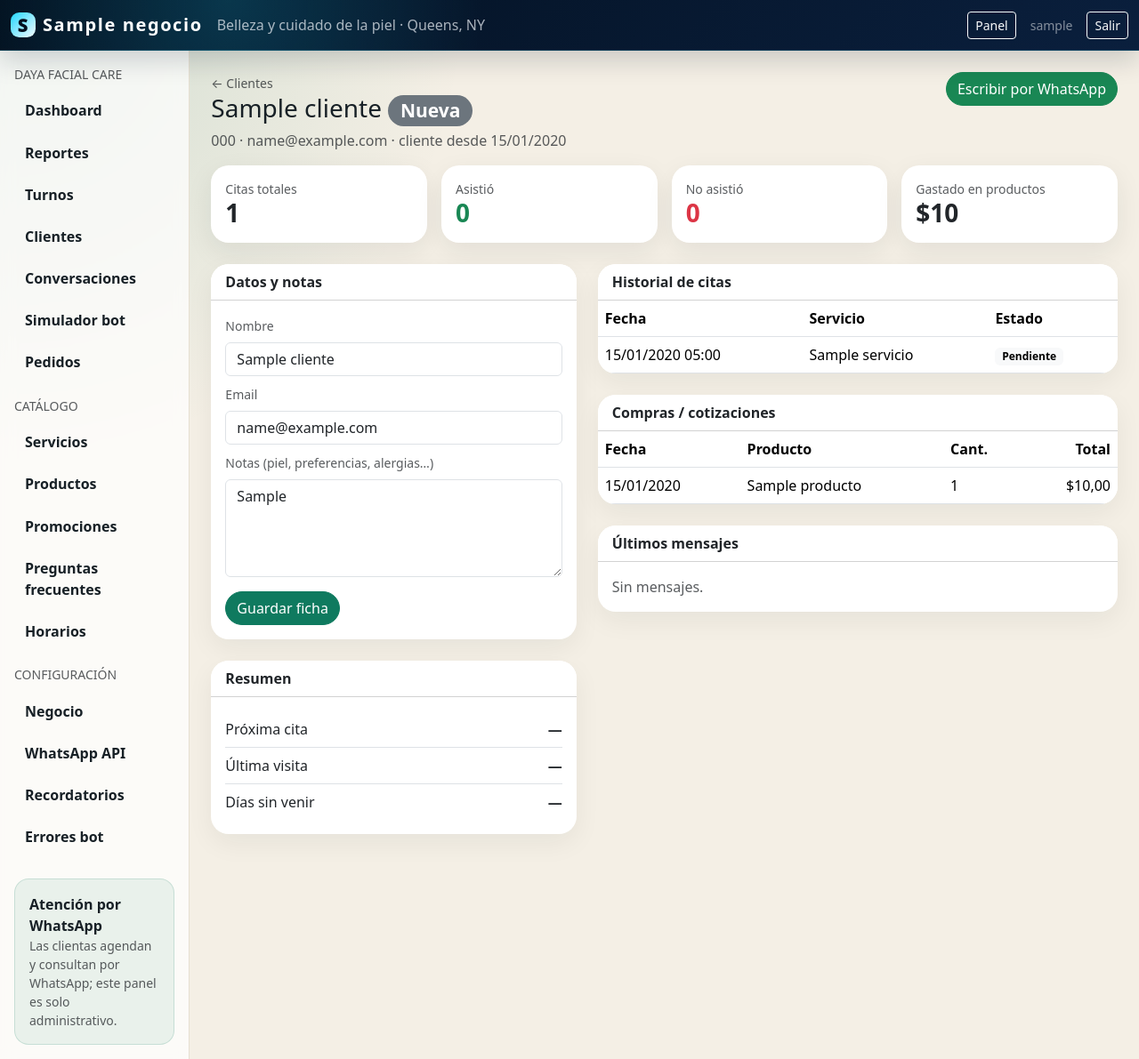
After one commit to edisonedy/horus_turnos, a Django app: page /panel/clientes/1/ in a window 1280 px wide. The commit adds this page. Shown: the whole page at 89% size. Run offline with Django 5.2, Linux system fonts and the light colour scheme; a user stored in the database is signed in; tables that the repository leaves empty hold one stand-in row (values such as "Sample post"); data that the repository does not hold is empty.

Commit message:
Ficha CRM del cliente: historial completo + notas + segmento
Pagina /panel/clientes/<id>/ con estadisticas (citas, asistencias, no-shows,
gastado), proxima cita, ultima visita, dias sin venir, segmento (Activa/
Dormida/Nueva), historial de citas, compras y mensajes, y notas editables.
La lista de clientes enlaza a la ficha.

Co-Authored-By: Claude Opus 4.8 <noreply@anthropic.com>

```diff
--- a/apps/agenda/selectors.py
+++ b/apps/agenda/selectors.py
@@ -1,8 +1,43 @@
-from django.db.models import Q
+from django.db.models import Q, Sum
 from django.utils import timezone
-from .models import BloqueoHorario, Cliente, ListaEspera, PreguntaFrecuente, Producto, Profesional, PromocionWhatsApp, Servicio, Turno
+from .models import BloqueoHorario, Cliente, ListaEspera, PedidoWhatsApp, PreguntaFrecuente, Producto, Profesional, PromocionWhatsApp, Servicio, Turno
 
 ESTADOS_TURNO_ACTIVOS = [Turno.Estado.PENDIENTE, Turno.Estado.CONFIRMADO, Turno.Estado.REAGENDADO]
+
+
+def ficha_cliente(cliente):
+    """Toda la información de una clienta para la ficha CRM del panel."""
+    ahora = timezone.now()
+    turnos = cliente.turnos.select_related('servicio').order_by('-fecha_hora_inicio')
+    pedidos = cliente.pedidos_whatsapp.select_related('producto').order_by('-fecha_creacion')
+    mensajes = cliente.mensajes_whatsapp.order_by('-fecha_creacion')[:20]
+
+    proxima = (turnos.filter(fecha_hora_inicio__gte=ahora, estado__in=ESTADOS_TURNO_ACTIVOS)
+               .order_by('fecha_hora_inicio').first())
+    ultima_visita = turnos.filter(estado=Turno.Estado.ATENDIDO).order_by('-fecha_hora_inicio').first()
+    dias_ultima = (ahora.date() - ultima_visita.fecha_hora_inicio.date()).days if ultima_visita else None
+    gastado = pedidos.exclude(estado=PedidoWhatsApp.Estado.CANCELADO).aggregate(t=Sum('total'))['t'] or 0
+
+    if dias_ultima is None:
+        segmento = 'Nueva'
+    elif dias_ultima <= 45:
+        segmento = 'Activa'
+    else:
+        segmento = 'Dormida'
+
+    return {
+        'turnos': turnos[:15],
+        'pedidos': pedidos[:15],
+        'mensajes': mensajes,
+        'proxima_cita': proxima,
+        'ultima_visita': ultima_visita,
+        'dias_ultima': dias_ultima,
+        'total_citas': turnos.count(),
+        'atendidas': turnos.filter(estado=Turno.Estado.ATENDIDO).count(),
+        'no_shows': turnos.filter(estado=Turno.Estado.NO_ASISTIO).count(),
+        'total_gastado': gastado,
+        'segmento': segmento,
+    }
 
 
 def servicios_activos(negocio):
--- a/apps/agenda/urls.py
+++ b/apps/agenda/urls.py
@@ -15,6 +15,7 @@ urlpatterns = [
     path('panel/profesionales/', views.profesionales, name='profesionales'),
     path('panel/profesionales/<int:profesional_id>/', views.profesionales, name='profesional_editar'),
     path('panel/clientes/', views.clientes, name='clientes'),
+    path('panel/clientes/<int:cliente_id>/', views.cliente_detalle, name='cliente_detalle'),
     path('panel/turnos/', views.turnos, name='turnos'),
     path('panel/turnos/<int:turno_id>/', views.turnos, name='turno_editar'),
 ]
--- a/apps/agenda/views.py
+++ b/apps/agenda/views.py
@@ -3,8 +3,8 @@ from django.contrib.auth.decorators import login_required
 from django.shortcuts import get_object_or_404, redirect, render
 
 from apps.agenda.forms import PedidoWhatsAppForm, PreguntaFrecuenteForm, ProductoForm, ProfesionalForm, PromocionWhatsAppForm, ServicioForm, TurnoForm
-from apps.agenda.models import PedidoWhatsApp, PreguntaFrecuente, Producto, Profesional, PromocionWhatsApp, Servicio, Turno
-from apps.agenda.selectors import clientes_negocio, turnos_negocio
+from apps.agenda.models import Cliente, PedidoWhatsApp, PreguntaFrecuente, Producto, Profesional, PromocionWhatsApp, Servicio, Turno
+from apps.agenda.selectors import clientes_negocio, ficha_cliente, turnos_negocio
 from apps.negocios.selectors import obtener_negocio_usuario
 
 
@@ -181,6 +181,30 @@ def clientes(request):
 
 
 @login_required
+def cliente_detalle(request, cliente_id):
+    negocio = _negocio_requerido(request)
+    if not negocio:
+        return redirect('configuracion_negocio')
+    cliente = get_object_or_404(Cliente, pk=cliente_id, negocio=negocio)
+
+    if request.method == 'POST':
+        cliente.nombre = request.POST.get('nombre', '').strip()
+        cliente.email = request.POST.get('email', '').strip()
+        cliente.observacion = request.POST.get('observacion', '').strip()
+        cliente.save(update_fields=['nombre', 'email', 'observacion'])
+        messages.success(request, 'Ficha del cliente actualizada.')
+        return redirect('cliente_detalle', cliente_id=cliente.id)
+
+    wa = f"https://wa.me/{cliente.telefono}" if cliente.telefono else ''
+    return render(request, 'agenda/cliente_detalle.html', {
+        'negocio': negocio,
+        'cliente': cliente,
+        'wa_link': wa,
+        **ficha_cliente(cliente),
+    })
+
+
+@login_required
 def turnos(request, turno_id=None):
     negocio = _negocio_requerido(request)
     if not negocio:
--- /dev/null
+++ b/templates/agenda/cliente_detalle.html
@@ -0,0 +1,104 @@
+{% extends 'base.html' %}
+{% block title %}{{ cliente.nombre|default:cliente.telefono }} · Ficha{% endblock %}
+{% block content %}
+<div class="d-flex justify-content-between align-items-start mb-3 flex-wrap gap-2">
+    <div>
+        <a href="{% url 'clientes' %}" class="text-decoration-none small text-muted">← Clientes</a>
+        <h1 class="h3 mb-1">{{ cliente.nombre|default:'Sin nombre' }}
+            <span class="badge rounded-pill
+                {% if segmento == 'Activa' %}text-bg-success{% elif segmento == 'Dormida' %}text-bg-warning{% else %}text-bg-secondary{% endif %}">{{ segmento }}</span>
+        </h1>
+        <p class="text-muted mb-0">{{ cliente.telefono }}{% if cliente.email %} · {{ cliente.email }}{% endif %} · cliente desde {{ cliente.fecha_creacion|date:'d/m/Y' }}</p>
+    </div>
+    {% if wa_link %}<a class="btn btn-success rounded-pill" href="{{ wa_link }}" target="_blank" rel="noopener">Escribir por WhatsApp</a>{% endif %}
+</div>
+
+<div class="row g-3 mb-4">
+    <div class="col-6 col-md-3"><div class="card metric-card"><div class="card-body"><div class="text-muted small">Citas totales</div><div class="h3 fw-bold mb-0">{{ total_citas }}</div></div></div></div>
+    <div class="col-6 col-md-3"><div class="card metric-card"><div class="card-body"><div class="text-muted small">Asistió</div><div class="h3 fw-bold mb-0 text-success">{{ atendidas }}</div></div></div></div>
+    <div class="col-6 col-md-3"><div class="card metric-card"><div class="card-body"><div class="text-muted small">No asistió</div><div class="h3 fw-bold mb-0 text-danger">{{ no_shows }}</div></div></div></div>
+    <div class="col-6 col-md-3"><div class="card metric-card"><div class="card-body"><div class="text-muted small">Gastado en productos</div><div class="h3 fw-bold mb-0">${{ total_gastado }}</div></div></div></div>
+</div>
+
+<div class="row g-4">
+    <div class="col-lg-5">
+        <div class="card table-card mb-4">
+            <div class="card-header bg-white fw-semibold">Datos y notas</div>
+            <div class="card-body">
+                <form method="post">
+                    {% csrf_token %}
+                    <label class="form-label small text-muted">Nombre</label>
+                    <input class="form-control mb-2" name="nombre" value="{{ cliente.nombre }}">
+                    <label class="form-label small text-muted">Email</label>
+                    <input class="form-control mb-2" name="email" value="{{ cliente.email }}">
+                    <label class="form-label small text-muted">Notas (piel, preferencias, alergias…)</label>
+                    <textarea class="form-control mb-3" name="observacion" rows="4" placeholder="Ej: piel grasa, prefiere sábados, compró kit acné…">{{ cliente.observacion }}</textarea>
+                    <button class="btn btn-horus rounded-pill">Guardar ficha</button>
+                </form>
+            </div>
+        </div>
+        <div class="card table-card">
+            <div class="card-header bg-white fw-semibold">Resumen</div>
+            <div class="card-body">
+                <div class="d-flex justify-content-between border-bottom py-2"><span>Próxima cita</span><strong>{% if proxima_cita %}{{ proxima_cita.fecha_hora_inicio|date:'d/m/Y H:i' }}{% else %}—{% endif %}</strong></div>
+                <div class="d-flex justify-content-between border-bottom py-2"><span>Última visita</span><strong>{% if ultima_visita %}{{ ultima_visita.fecha_hora_inicio|date:'d/m/Y' }}{% else %}—{% endif %}</strong></div>
+                <div class="d-flex justify-content-between py-2"><span>Días sin venir</span><strong>{% if dias_ultima is not None %}{{ dias_ultima }}{% else %}—{% endif %}</strong></div>
+            </div>
+        </div>
+    </div>
+
+    <div class="col-lg-7">
+        <div class="card table-card mb-4">
+            <div class="card-header bg-white fw-semibold">Historial de citas</div>
+            <div class="table-responsive">
+                <table class="table align-middle mb-0">
+                    <thead><tr><th>Fecha</th><th>Servicio</th><th>Estado</th></tr></thead>
+                    <tbody>
+                    {% for t in turnos %}
+                        <tr>
+                            <td>{{ t.fecha_hora_inicio|date:'d/m/Y H:i' }}</td>
+                            <td>{{ t.servicio.nombre }}</td>
+                            <td><span class="badge text-bg-light">{{ t.get_estado_display }}</span></td>
+                        </tr>
+                    {% empty %}<tr><td colspan="3" class="text-muted">Sin citas todavía.</td></tr>{% endfor %}
+                    </tbody>
+                </table>
+            </div>
+        </div>
+
+        <div class="card table-card mb-4">
+            <div class="card-header bg-white fw-semibold">Compras / cotizaciones</div>
+            <div class="table-responsive">
+                <table class="table align-middle mb-0">
+                    <thead><tr><th>Fecha</th><th>Producto</th><th>Cant.</th><th class="text-end">Total</th></tr></thead>
+                    <tbody>
+                    {% for p in pedidos %}
+                        <tr>
+                            <td>{{ p.fecha_creacion|date:'d/m/Y' }}</td>
+                            <td>{{ p.producto.nombre }}</td>
+                            <td>{{ p.cantidad }}</td>
+                            <td class="text-end">${{ p.total }}</td>
+                        </tr>
+                    {% empty %}<tr><td colspan="4" class="text-muted">Sin compras.</td></tr>{% endfor %}
+                    </tbody>
+                </table>
+            </div>
+        </div>
+
+        <div class="card table-card">
+            <div class="card-header bg-white fw-semibold">Últimos mensajes</div>
+            <div class="card-body" style="max-height:280px;overflow-y:auto">
+                {% for m in mensajes %}
+                    <div class="border-bottom py-2">
+                        <div class="d-flex justify-content-between">
+                            <small class="fw-semibold {% if m.tipo == 'entrante' %}text-primary{% else %}text-success{% endif %}">{{ m.get_tipo_display }}</small>
+                            <small class="text-muted">{{ m.fecha_creacion|date:'d/m/Y H:i' }}</small>
+                        </div>
+                        <div class="small">{{ m.mensaje|truncatechars:140 }}</div>
+                    </div>
+                {% empty %}<div class="text-muted">Sin mensajes.</div>{% endfor %}
+            </div>
+        </div>
+    </div>
+</div>
+{% endblock %}
--- a/templates/agenda/clientes.html
+++ b/templates/agenda/clientes.html
@@ -6,7 +6,7 @@
 <div class="card table-card">
     <div class="table-responsive">
         <table class="table align-middle mb-0">
-            <thead><tr><th>Cliente</th><th>Teléfono</th><th>Email</th><th>Creado</th></tr></thead>
+            <thead><tr><th>Cliente</th><th>Teléfono</th><th>Email</th><th>Creado</th><th></th></tr></thead>
             <tbody>
             {% for cliente in clientes %}
                 <tr>
@@ -14,9 +14,10 @@
                     <td>{{ cliente.telefono }}</td>
                     <td>{{ cliente.email|default:'-' }}</td>
                     <td>{{ cliente.fecha_creacion|date:'d/m/Y H:i' }}</td>
+                    <td><a href="{% url 'cliente_detalle' cliente.id %}" class="btn btn-sm btn-outline-dark rounded-pill">Ver ficha</a></td>
                 </tr>
             {% empty %}
-                <tr><td colspan="4" class="text-muted">Sin clientes.</td></tr>
+                <tr><td colspan="5" class="text-muted">Sin clientes.</td></tr>
             {% endfor %}
             </tbody>
         </table>
```
